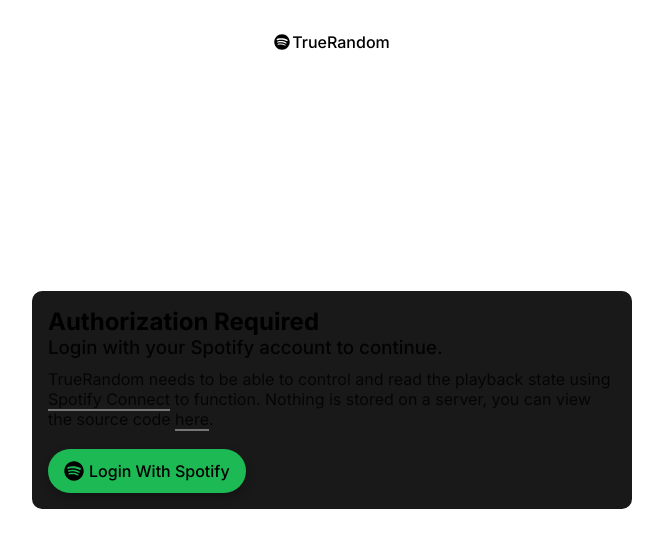
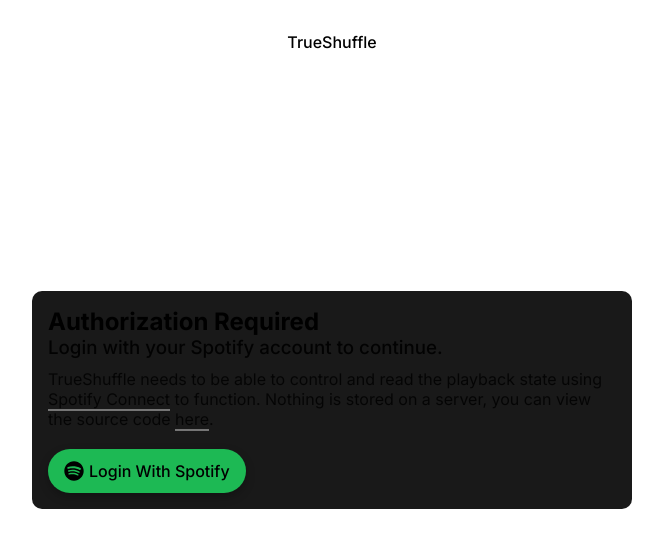
Before and after one commit to vilP1l/spotify-true-random, a Next.js app in the folder web/: page /login in a window 1280 px wide. Shown: the top 548 px of the page, without its empty margins (308-971 px from the left). Built offline with nearby package versions, Linux system fonts and the light colour scheme.

Commit message:
branding changes + change domain

```diff
--- a/web/components/Header.tsx
+++ b/web/components/Header.tsx
@@ -1,7 +1,6 @@
 import styled from "styled-components";
-import { FaSpotify } from "react-icons/fa";
 
-const Container = styled.div`
+const Container = styled.header`
   display: flex;
   align-items: center;
   gap: 2px;
@@ -17,8 +16,7 @@
 export default function Header() {
   return (
     <Container>
-      <FaSpotify />
-      <span>TrueRandom</span>
+      <span>TrueShuffle</span>
     </Container>
   )
 }
--- a/web/pages/_app.tsx
+++ b/web/pages/_app.tsx
@@ -7,7 +7,7 @@
   return (
     <>
       <Head>
-        <title>Spotify True Random</title>
+        <title>TrueShuffle</title>
         <meta name="viewport" content="width=device-width, initial-scale=1, viewport-fit=cover"/>
       </Head>
       <Component {...pageProps} />
--- a/web/pages/login.tsx
+++ b/web/pages/login.tsx
@@ -10,14 +10,14 @@
   return (
     <>
       <Head>
-        <title>Spotify True Random | Login</title>
+        <title>TrueShuffle | Login</title>
       </Head>
       <Container>
         <Header />
         <Content>
           <h2>Authorization Required</h2>
           <h3>Login with your Spotify account to continue.</h3>
-          <p>TrueRandom needs to be able to control and read the playback state using <ExternalLink href="https://support.spotify.com/us/article/spotify-connect/">Spotify Connect</ExternalLink> to function. Nothing is stored on a server, you can view the source code <ExternalLink href="https://github.com/vilP1l/spotify-true-random/tree/web">here</ExternalLink>.</p>
+          <p>TrueShuffle needs to be able to control and read the playback state using <ExternalLink href="https://support.spotify.com/us/article/spotify-connect/">Spotify Connect</ExternalLink> to function. Nothing is stored on a server, you can view the source code <ExternalLink href="https://github.com/vilP1l/spotify-true-random/tree/web">here</ExternalLink>.</p>
           <div style={{display: 'flex'}}>
             <SpotifyLoginButton href="/api/authurl">
               <FaSpotify size={20} />
```
Also changed, not shown: web/components/index/Player.tsx (+1 -7 lines), 1 other file (tests, documents, lock files or other folders).
